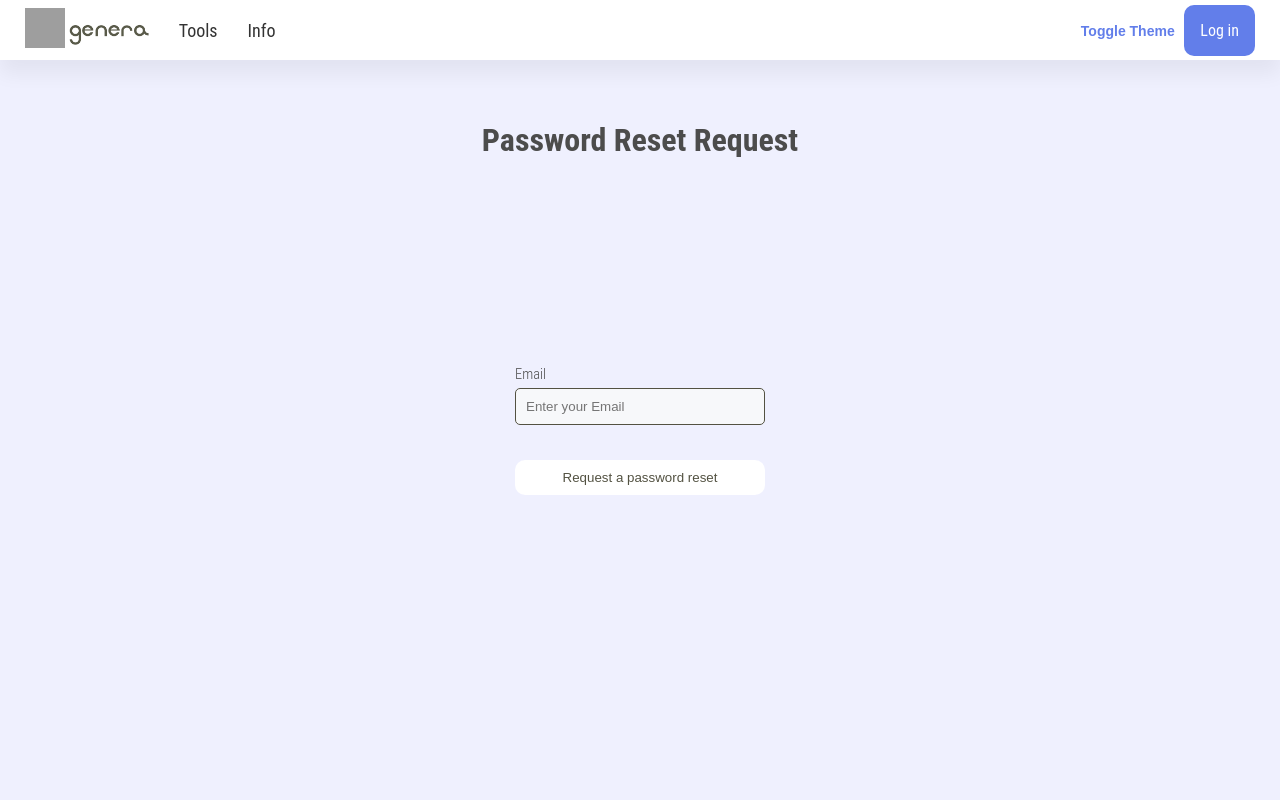
After one commit to caleb-sideras/Genera, a Django app: page /reset in a window 1280 px wide. The commit adds this page. Run offline with Django 3.2, Linux system fonts and the light colour scheme; grey boxes are pictures that could not be loaded.

Commit message:
pw reset, forms configured

```diff
--- a/mysite/polls/forms.py
+++ b/mysite/polls/forms.py
@@ -5,18 +5,40 @@ from polls.models import UserProfile, User
 from django.contrib.auth.forms import AuthenticationForm
 from django.contrib.auth import authenticate
 
+
+class PasswordConfirmationMixin(forms.Form):
+    password = forms.CharField(label="Password", widget = forms.PasswordInput(attrs = {'placeholder' : 'Password'}))
+    password_confirm = forms.CharField(label="Confirm password", widget = forms.PasswordInput(attrs = {'placeholder' : 'Confirm Password'}))
+
+    class Meta:
+        abstract = True
+
+    def clean(self):
+        cleaned_data = super().clean()
+        password1 = cleaned_data.get('password')
+        password2 = cleaned_data.get('password_confirm')
+        if password1 != password2:
+            self.add_error('password_confirm', 'Passwords do not match. Please try again.')
+        return self.cleaned_data
+
+    def update_user_password(self, user):
+        user.set_password(self.cleaned_data.get("password"))
+        user.save()
+
+
 class LoginForm(forms.Form):
-    username = forms.CharField(widget = forms.TextInput(attrs = {'placeholder' : 'Enter your Username'}))
-    password = forms.CharField(widget = forms.PasswordInput(attrs = {'placeholder' : 'Password'}))
+    username = forms.CharField(label="Login", widget = forms.TextInput(attrs = {'placeholder' : 'Username/Email'}))
+    password = forms.CharField(label="Password", widget = forms.PasswordInput(attrs = {'placeholder' : 'Password'}))
 
     class Meta:
         fields = ('username', 'password')
 
-class UserRegisterForm(forms.ModelForm):
-    password = forms.CharField(widget = forms.PasswordInput(attrs = {'placeholder' : 'Password'}))
-    password_confirm = forms.CharField(widget = forms.PasswordInput(attrs = {'placeholder' : 'Confirm Password'}))
-    username = forms.CharField(widget = forms.TextInput(attrs = {'placeholder' : 'Enter your Username'}))
-    email = forms.EmailField(widget = forms.TextInput(attrs = {'placeholder' : 'Enter your Email'}))
+    def authenticate(self):
+        return authenticate(username=self.cleaned_data.get('username'), password=self.cleaned_data.get('password'))
+
+class UserRegisterForm(PasswordConfirmationMixin, forms.ModelForm):
+    username = forms.CharField(label="Username", widget = forms.TextInput(attrs = {'placeholder' : 'Enter your Username'}))
+    email = forms.EmailField(label="Email", widget = forms.TextInput(attrs = {'placeholder' : 'Enter your Email'}))
 
     class Meta:
         model = User
@@ -29,27 +51,22 @@ class UserRegisterProfileForm(forms.ModelForm):
         model = UserProfile
         fields = ('private',)
 
-class MyAuthenticationForm(AuthenticationForm):
+class Password_Reset_Request_Form(forms.Form):
+	email = forms.EmailField(label = "Email", required=True, widget = forms.TextInput(attrs = {'placeholder' : 'Enter your Email'}))
+
+	class Meta:
+		fields = ('email',)
+
 	def clean(self):
-		username = self.cleaned_data.get('username')
-		password = self.cleaned_data.get('password')
+		cleaned_data = super().clean()
+		email = cleaned_data.get("email")
+		if not User.objects.filter(email__iexact=email).exists():
+			self.add_error(None, 'No email found in the system.')
+		return cleaned_data
 
-		#if '@' in username:
-		if username and password:
-			if '@' in username:
-				ogg = User.objects.filter(email=username)
-				if len(ogg) == 1:
-					self.user_cache = authenticate(username=ogg[0].username,
-												   password=password)
-			else:
-				self.user_cache = authenticate(username=username,
-										   password=password)
-			if self.user_cache is None:
-				raise forms.ValidationError(
-					self.error_messages['invalid_login'],
-					code='invalid_login',
-					params={'username': self.username_field.verbose_name},
-				)
-			else:
-				self.confirm_login_allowed(self.user_cache)
-		return self.cleaned_data
+	def extract_user(self):
+		return User.objects.filter(email__iexact=self.cleaned_data.get("email")).first()
+
+class Password_Reset_Form(PasswordConfirmationMixin):
+    class Meta:
+        fields = ('password', 'password_confirm')
--- a/mysite/polls/urls.py
+++ b/mysite/polls/urls.py
@@ -14,11 +14,11 @@ urlpatterns = [
     path("logout", logout_view, name="logout"),
     path("register", register_view, name="register"),
     path("register/<uuid:token_url>", account_activation_view, name="account_activation"),
-    path("mint", mint_view, name="mint"),
+    path("reset", password_reset_view, name="password_reset"),
+    path("reset/<uuid:token_url>", password_reset_handler_view, name="password_reset_handler"),
     path("about", about_view, name="about"),
     path("documentation", documentation_view, name="documentation"),
     path("user/<str:username>/profile", profile_view, name="profile"),
-    # path("metamask", metamask_view, name="metamask"),
     path("user/<str:username>/collections", all_collections_view, name="all_collections"),
     path("user/<str:username>/collections/<str:collection_name>", collection_view, name="collection"),
 ]
--- a/mysite/polls/views.py
+++ b/mysite/polls/views.py
@@ -11,13 +11,13 @@ from django.templatetags.static import static
 from django.core.files.storage import FileSystemStorage
 from django.shortcuts import redirect
 from django.urls import reverse
-from django.contrib.auth import authenticate, login, logout
+from django.contrib.auth import login, logout
 from django.contrib.auth.decorators import login_required
 from django.contrib import messages
 from pathlib import Path
 import json
 from django.http import JsonResponse, RawPostDataException
-from django.core.exceptions import PermissionDenied
+from django.core.exceptions import PermissionDenied, ValidationError
 import base64
 from PIL import Image
 import numpy as np
@@ -34,6 +34,7 @@ from django.db.models import Q
 import os
 from datetime import timezone
 from django.template.loader import render_to_string
+from io import BytesIO
 
 # Create your views here.
 
@@ -91,13 +92,6 @@ def upload_view(request):
                     else:
                         return JsonResponse({"passed": 1}, status=200)
 
-        except RawPostDataException:
-            pass
-
-        ##AJAX HANDLING SECTION START
-        try:
-            received_json_data = json.loads(request.body)
-            # make this a async function for speed!!!!! Will need db changes
             if "preview" in received_json_data:
                 print(received_json_data["preview"])
                 for value in received_json_data["preview"]:
@@ -117,14 +111,12 @@ def upload_view(request):
                     {"server_message": "USER NOT LOGGED IN"},
                     status=200,
                 )
-        except RawPostDataException:  # NO AJAX DATA PROVIDED - DIFFERENT POST REQUEST INSTEAD
+
+        except RawPostDataException:
             pass
         ##AJAX HANDLING SECTION END
 
-
-        from io import BytesIO
         if len(request.FILES) != 0:
-            print("XD")
 
             def serve_pil_image(pil_img):
                 imageBytes = io.BytesIO()
@@ -284,25 +276,24 @@ def upload_view(request):
 
 
 def login_view(request):
-    login_form = LoginForm()
+    login_form = LoginForm(label_suffix="")
+    form_id = "login_form"
 
-    if request.method == "POST":
-        login_form = LoginForm(request.POST)
-        username = login_form["username"].value()
-        password = login_form["password"].value()
+    if request.method == "POST" and form_id in request.POST:
+        login_form = LoginForm(request.POST, label_suffix="")
+        if login_form.is_valid():
+            try:
+                candidate_user = login_form.authenticate()
+                login(request, candidate_user)
+                messages.success(request, message="Logged in succesfully!")
+                return redirect(reverse("polls:main_view"))
+            except ValidationError as msg:
+                messages.error(request, msg)
+                login_form.add_error(None, msg)
 
-        candidate_user = authenticate(username=username, password=password)
+    form_context = {"form": login_form, "button_text": "Log in", "identifier": form_id, "title": "Log in"}
 
-        if candidate_user:
-            login(request, candidate_user)
-            return redirect(reverse("polls:main_view"))
-        else:
-            messages.error(request, message="Invalid username or password")
-            login_form.add_error(None, "Incorrect details provided - Please try again")
-
-        print(login_form.errors)
-
-    return render(request, "login.html", {"login_form": login_form})
+    return render(request, 'base_form.html', form_context)
 
 def logout_view(request):
 
@@ -311,16 +302,16 @@ def logout_view(request):
     return redirect(reverse('polls:main_view'))
 
 def register_view(request):
-    registered = False
+    registration_form = UserRegisterForm(label_suffix="")
+    form_id = "register_form"
 
-    if request.method == 'POST':
-        user_form = UserRegisterForm(request.POST)
+    if request.method == 'POST' and form_id in request.POST:
+        registration_form = UserRegisterForm(request.POST, label_suffix="")
 
-        if user_form.is_valid() and user_form.cleaned_data['password'] == user_form.cleaned_data['password_confirm']:
-            user = user_form.save()
-            user.set_password(user.password)
+        if registration_form.is_valid():
+            user = registration_form.save()
             user.is_active = False
-            user.save()
+            registration_form.update_user_password(user) #This will also save the user.
 
             account_activation_instance = generate_token(request, type="A", user=user)
 
@@ -334,23 +325,14 @@ def register_view(request):
                 recipient_list=[user.email],
                 html_message=msg_html,
             )
-            #send email here.
 
             UserProfile.objects.create(user=user).save()
-            registered = True
             messages.success(request, 'Registration Succesful!')
             return redirect(reverse('polls:main_view'))
 
-        elif user_form.cleaned_data['password'] != user_form.cleaned_data['password_confirm']:
-            user_form.add_error('password_confirm', 'The passwords do not match - please enter 2 matching passwords')
-        else:
-            print(user_form.errors)
+    form_context = {"form": registration_form, "button_text": "Register", "identifier": form_id, "title": "Register for Genera"}
 
-    else:
-        user_form = UserRegisterForm()
-        # profile_form = UserProfileForm()
-
-    return render(request, 'register.html', context={'register_form': user_form, 'registered': registered})
+    return render(request, 'base_form.html', form_context)
 
 def account_activation_view(request, token_url):
     token_instance = Token.objects.filter(hash=token_url).first()
@@ -376,6 +358,69 @@ def account_activation_view(request, token_url):
         print(f"Invalid URL accessed")
         return redirect(reverse('polls:main_view'))
 
+def password_reset_view(request):
+    password_reset_request_form = Password_Reset_Request_Form(label_suffix="")
+    form_id = "password_reset_req"
+
+    if request.method == 'POST' and form_id in request.POST:
+        password_reset_request_form = Password_Reset_Request_Form(request.POST, label_suffix="")
+        if password_reset_request_form.is_valid():
+            user = password_reset_request_form.extract_user()
+            password_reset_token = generate_token(request, type="P", user=user)
+            msg_html = render_to_string('email/mail_body_reset.html', {'reset_link': password_reset_token["token_url"], 'date': user.date_joined, 'user': user})
+            send_mail(
+                subject='Genera Password Reset',
+                message='Genera Password Reset',
+                from_email=DEFAULT_FROM_EMAIL,
+                recipient_list=[user.email],
+                html_message=msg_html,
+            )
+            messages.success(request, 'Password reset email sent!')
+            return redirect(reverse('polls:main_view'))
+        else:
+            messages.error(request, 'Invalid email provided!')
+
+    form_context = {"form": password_reset_request_form, "button_text": "Request a password reset", "identifier": form_id, "title": "Password Reset Request"}
+
+    return render(request, 'base_form.html', form_context)
+
+def password_reset_handler_view(request, token_url):
+    #exception raise error if link does not exist
+    password_reset_form = Password_Reset_Form(label_suffix="")
+
+    token = Token.objects.filter(hash=token_url).first()
+    if token:
+        #calculate time difference between now and the time that the token was created. note that time is using django DateTimeField.
+        time_difference = make_aware(datetime.datetime.now()) - token.created
+        #if the time difference is more than one week, then delete this token.
+        if time_difference.days > 7:
+            token.delete()
+            messages.error(request, 'It has been more than one week, so the activation link has expired - please request a new password reset referral')
+            return redirect(reverse('polls:password_reset'))
+
+        identified_user = token.user
+
+        form_id = "password_reset_req"
+
+        if request.method == "POST" and form_id in request.POST:
+            password_reset_form = Password_Reset_Form(request.POST, label_suffix="")
+
+            if password_reset_form.is_valid():
+                password_reset_form.update_user_password(identified_user)
+                messages.success(request, 'Password Reset Succesful. You may now log in with your new password.')
+                token.delete()
+                return redirect(reverse('polls:login'))
+            else:
+                print(password_reset_form.errors)
+
+        form_context = {"form": password_reset_form, "button_text": "Confirm password reset!", "identifier": form_id, "title": "Password Reset confirmation"}
+
+        return render(request, 'base_form.html', form_context)
+
+    else:
+        messages.error(request, 'Invalid password reset link attempted')
+        raise PermissionDenied()
+
 
 def profile_view(request, username):
     user = User.objects.filter(username=username).first()
@@ -386,18 +431,6 @@ def profile_view(request, username):
         return redirect(reverse("polls:main_view"))
 
     return render(request, 'user_profile.html', context={"owner":owner, "user":user})
-
-def mint_view(request):
-
-    # if request.METHOD == "POST":
-
-    # created = create_and_save_collection
-
-    # x = generateRandomNumber(1, 3, 5)
-    # context = {}
-
-    return render(request, "mint.html")
-
 
 @receiver(pre_delete, sender=UserCollection)
 def model_delete(sender, instance, **kwargs):
--- a/mysite/static/css/global.css
+++ b/mysite/static/css/global.css
@@ -51,23 +51,101 @@ body.dark-mode {
 
 /* GENERAL */
 input[type="text"],
-input[type="number"] {
+input[type="number"],
+input[type="password"],
+input[type="email"] {
   background-color: var(--white-color);
   padding: 10px;
-  border: none;
+  border: 0.5px solid var(--dark-grey-color);
   -webkit-border-radius: 5px;
   border-radius: 5px;
   color: var(--dark-grey-color);
 }
 
 input[type="text"]:focus,
-input[type="number"]:focus {
+input[type="number"]:focus,
+input[type="password"]:focus,
+input[type="email"]:focus {
   outline: 1px solid var(--dark-grey-color);
 }
 
 input[type="text"]:focus::placeholder,
-input[type="number"]:focus::placeholder {
+input[type="number"]:focus::placeholder,
+input[type="password"]:focus::placeholder,
+input[type="email"]:focus::placeholder {
   opacity: 40%;
+}
+
+.base_form {
+  display: flex;
+  flex-direction: column;
+  align-items: center;
+  justify-content: center;
+  margin: 0 auto;
+  gap: 10px;
+  height: calc(100vh - 60px);
+  position: relative;
+  /* margin: 15%;
+  border-radius: 15px;
+  outline: 1px solid gre;
+  background-color: var(--white-color); */
+}
+
+.base_form * {
+  box-sizing: border-box;
+}
+
+.base_form li {
+  list-style: none;
+  color: rgb(228, 86, 51);
+  margin: 0;
+  width: 250px;
+}
+
+.base_form ul {
+  padding: 0;
+  margin: 0;
+  width: 250px;
+}
+
+.base_form > :nth-child(1) {
+  text-align: center;
+  color: var(--p-text-color);
+  position: absolute;
+  top: 10vh;
+  left: 50%;
+  /* center horizontally */
+  transform: translate(-50%, -50%);
+  font-size: 2rem;
+  font-weight: thin;
+  margin: 0;
+
+}
+
+.base_form input {
+  width: 100%;
+}
+
+.base_form > p {
+  display: flex;
+  flex-direction: column;
+  align-items: flex-start;
+  width: 250px;
+  gap: 5px;
+  margin: 0;
+}
+
+.base_form label {
+  color: var(--p-text-color);
+  font-weight: 100;
+  font-size: 0.9rem;
+}
+
+.base_form button {
+  width: 250px;
+  text-align: center;
+  color: var(--dark-grey-color);
+  margin-top: 25px;
 }
 
 ::-webkit-scrollbar {
--- /dev/null
+++ b/mysite/templates/base_form.html
@@ -0,0 +1,13 @@
+{% extends 'base.html' %}
+
+{% block body_block %}
+
+    <form method="POST" class="base_form">
+        <h2>{{title}}</h2>
+        {%csrf_token%}
+        {{form.as_p}}
+        <button class="light_grey_background general_button_no_border" name="{{identifier}}" type="submit">
+            {{button_text}}
+        </button>
+    </form>
+{% endblock %}
--- /dev/null
+++ b/mysite/templates/email/mail_body_reset.html
@@ -0,0 +1,5 @@
+<h1>Password reset for Genera</h1>
+
+<h3>Dear {{user.username}}, A request has been sent to {{user.email}} on {{date}} for your password to be reset.</h3>
+
+<h3>Please click the following link to be redirected to the password reset screen: <a href="{{reset_link}}">RESET LINK</a></h3>
--- a/mysite/templates/email/verify_email.html
+++ b/mysite/templates/email/verify_email.html
@@ -4,4 +4,4 @@
 
 <h3>An account has been registered for this email on {{date}}</h3>
 
-<h3>Press the following link <a href="{{url}}">Reset Link</a></h3>
+<h3>Press the following link <a href="{{url}}">Account activation link</a></h3>
--- a/mysite/templates/home.html
+++ b/mysite/templates/home.html
@@ -9,7 +9,6 @@
       <img src="{% static 'Assets/Background/websitebackground2.png' %}" alt="Genera_banner" width="100%">
     </div>
   </div>
-  {% csrf_token %}
 
   <div class="main_section no_margin">
     <div class="main_upper">
```
Also changed, not shown: mysite/init_backend.py (+10 -10 lines), mysite/templates/login.html (deleted, +0 -21 lines), mysite/templates/mint.html (deleted, +0 -223 lines), mysite/templates/register.html (deleted, +0 -21 lines).
